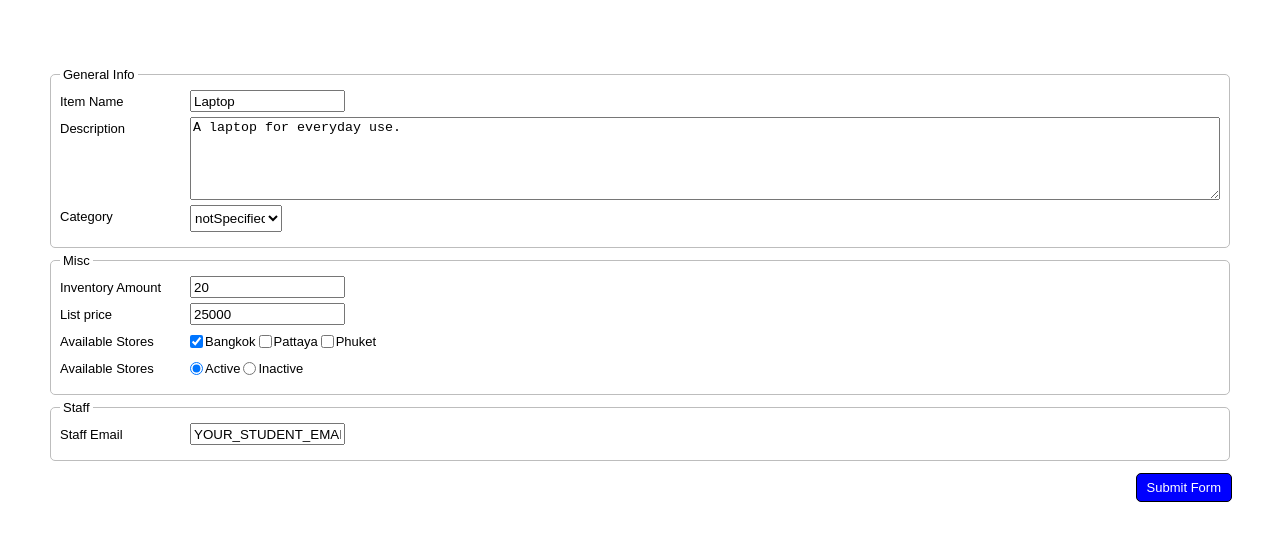
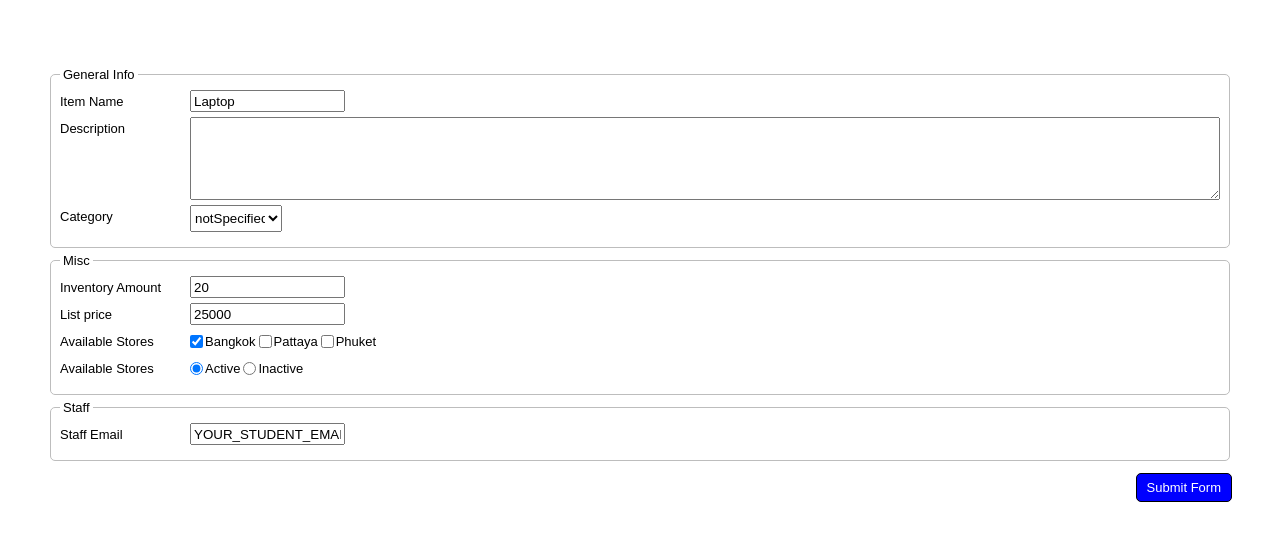
Before and after one commit to Zola473/render, a plain HTML site: page index.html in a window 1280 px wide. Shown: the part 66-606 px from the top of the page. Drawn offline with Linux system fonts and the light colour scheme.

Commit message:
<edit style>

```diff
--- a/index.html
+++ b/index.html
@@ -17,7 +17,7 @@
         method="POST"
         enctype="multipart/form-data">
 
-        <!-- General Information -->
+
         <fieldset>
             <legend>General Info</legend>
 
@@ -31,7 +31,7 @@
                 <label for="itemDescription">Description</label>
                 <textarea id="itemDescription"
                           name="itemDescription"
-                          rows="5">A laptop for everyday use.</textarea>
+                          rows="5"></textarea>
             </div>
 
             <div class="form-row">
@@ -46,7 +46,7 @@
             </div>
         </fieldset>
 
-        <!-- Miscellaneous Information -->
+
         <fieldset>
             <legend>Misc</legend>
 
@@ -100,7 +100,7 @@
             </div>
         </fieldset>
 
-        <!-- Staff Information -->
+
         <fieldset>
             <legend>Staff</legend>
 
@@ -112,7 +112,7 @@
             </div>
         </fieldset>
 
-        <!-- Submit Button -->
+
         <div class="submit-area">
             <button type="submit">Submit Form</button>
         </div>
```
